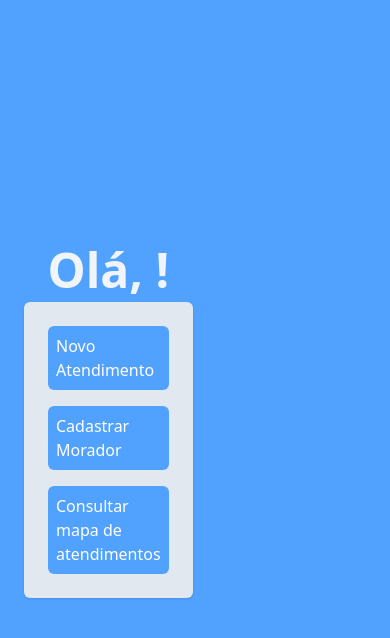
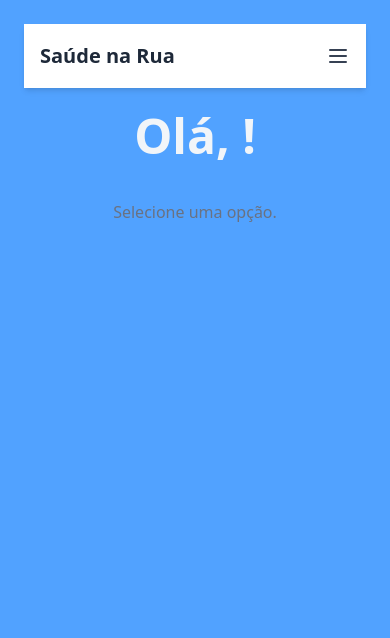
Before and after one commit to goncalvesAugusto7/street-practice-management, a React (Vite) app: page /agente in a window 390 px wide. Shown: the top 638 px of the page. Built offline with nearby package versions, Linux system fonts and the light colour scheme.

Commit message:
criação do component `header` (ajustes necessários)

```diff
--- /dev/null
+++ b/src/components/Header.jsx
@@ -0,0 +1,90 @@
+import { useState } from "react";
+
+export default function Header({
+  title,
+  menuItems = [],
+  onMenuItemClick,
+  isMenuOpen,
+  toggleMenu,
+}) {
+  return (
+    <header className="bg-white shadow-md">
+      <div className="container mx-auto px-4">
+        {/* barra superior */}
+        <div className="flex items-center justify-between h-16">
+          <div className="text-xl font-bold text-gray-800 ">{title}</div>
+
+          {/* botao hamburger (mobile) */}
+          <button
+            onClick={toggleMenu}
+            className="md:hidden text-gray-700 focus:outline-none"
+            aria-label="Toggle navigation"
+            aria-expanded={isMenuOpen}
+          >
+            {isMenuOpen ? (
+              <svg
+                xmlns="https://www.w3.org/2000/svg"
+                className="h-6 w-6"
+                fill="none"
+                viewBox="0 0 24 24"
+                stroke="currentColor"
+              >
+                <path
+                  strokeLinecap="round"
+                  strokeLinejoin="round"
+                  strokeWidth={2}
+                  d="M6 18L18 6M6 6l12 12"
+                />
+              </svg>
+            ) : (
+              <svg
+                xmlns="https://www.w3.org/2000/svg"
+                className="h-6 w-6"
+                fill="none"
+                viewBox="0 0 24 24"
+                stroke="currentColor"
+              >
+                <path
+                  strokeLinecap="round"
+                  strokeLinejoin="round"
+                  strokeWidth={2}
+                  d="M4 6h16M4 12h16M4 18h16"
+                />
+              </svg>
+            )}
+          </button>
+
+          {/* menu desktop (escondido no mobile) */}
+          <nav className="hidden md:flex space-x-6">
+            {menuItems.map((item) => {
+              <button
+                key={item.key || item.label}
+                onClick={() => onMenuItemClick(item)}
+                clasName="text-gray-700 hover:text-blue-600 font-medium px-3 py-2 rounded-md hover:bg-blue-50 transition"
+              >
+                {item.label}
+              </button>;
+            })}
+          </nav>
+        </div>
+
+        {/* menu mobile */}
+        {isMenuOpen && (
+          <nav className="md:hidden py-4 border-t border-gray-200 flex flex-col">
+            <div className="md:hidden py-4 border-t border-gray-200">
+              {menuItems.map((item) => {
+                <button
+                  key={item.key || item.label}
+                  onClick={() => onMenuItemClick(item)}
+                  className="text-left text-gray-700 hover:text-blue-600 font-medium px-3 py-2 rounded-md hover:bg-blue-100 w-full"
+                >
+                  {item.label}
+                </button>;
+              })}
+            </div>
+          </nav>
+        )}
+      </div>
+    </header>
+  );
+}
--- a/src/pages/AgentDashboard.jsx
+++ b/src/pages/AgentDashboard.jsx
@@ -5,55 +5,81 @@ import { useState } from "react";
 import RegisterResident from "./components/agent/RegisterResident";
 import NewService from "./components/agent/NewService";
 import ServiceMap from "./components/ServiceMap";
-
+import Header from "../components/Header";
 
 export default function AgentDashboard() {
-
   const navigate = useNavigate();
-    const[searchParams] = useSearchParams();
+  const [searchParams] = useSearchParams();
   const login = searchParams.get("login");
   const password = searchParams.get("password");
   const accesslevel = searchParams.get("accesslevel");
 
-    const [selected, setSelected] = useState("")
+  const [selected, setSelected] = useState("");
+  const [isMenuOpen, setIsMenuOpen] = useState(false);
 
   const componentsMap = {
     newService: NewService,
     registerResident: RegisterResident,
-        serviceMap: ServiceMap
-    }
-    const SelectedComponent = componentsMap[selected]
+    serviceMap: ServiceMap,
+  };
+  const componentsList = [
+    { label: "Novo Atendimento", component: NewService },
+    { label: "Cadastrar Morador", component: RegisterResident },
+    { label: "Consultar mapa de atendimentos", component: ServiceMap },
+  ];
+  const SelectedComponent = componentsList[selected];
+
+  const handleMenuItemClick = (item) => {
+    setSelected(item.component);
+    setIsMenuOpen(false);
+  };
 
   return (
-        <div className="w-screen h-screen bg-blue-400 flex flex-row justify-center p-6 items-center gap-4">
-            <div className="max-w-sm space-y-2">
+    <div className="w-screen h-screen bg-blue-400 justify-center p-6 items-center gap-4">
+      <Header
+        title="Saúde na Rua"
+        menuItems={componentsList}
+        onMenuItemClick={handleMenuItemClick}
+        isMenuOpen={isMenuOpen}
+        toggleMenu={() => {
+          setIsMenuOpen(!isMenuOpen);
+          console.log("foi clicado. menu aberto? " + isMenuOpen);
+        }}
+      />
 
+      {/* area do conteudo */}
+      <main className="container mx-auto px-4 py-6">
+        <Title>Olá, {login}!</Title>
+        <div className="w-full max-w-4xl">
+          {SelectedComponent ? (
+            <SelectedComponent />
+          ) : (
+            <p className="text-gray-500 text-center py-10">
+              Selecione uma opção.
+            </p>
+          )}
+        </div>
+      </main>
+
+      {/* <div className="max-w-sm space-y-2">
         <Title>Olá, {login}!</Title>
 
         <div className="space-y-4 p-6 bg-slate-200 rounded-md shadow flex flex-col">
-                    <Button
-                        onClick={()=> setSelected("newService")}
-                    >
+          <Button onClick={() => setSelected("newService")}>
             Novo Atendimento
           </Button>
-                    <Button
-                        onClick={()=> setSelected("registerResident")}
-                    >
+          <Button onClick={() => setSelected("registerResident")}>
             Cadastrar Morador
           </Button>
-                    <Button
-                        onClick={()=> setSelected("serviceMap")}
-                    >
+          <Button onClick={() => setSelected("serviceMap")}>
             Consultar mapa de atendimentos
           </Button>
         </div>
+      </div> */}
 
+      {/* <div className="w-full max-w-sm space-y-2">
+        {SelectedComponent ? <SelectedComponent /> : <p></p>}
+      </div> */}
     </div>
-
-            <div className="w-full max-w-sm space-y-2">
-                {SelectedComponent ? <SelectedComponent/> : <p></p>}
-            </div>
-
-        </div>
-    )
+  );
 }
```
Also changed, not shown: 1 other file (tests, documents, lock files or other folders). Lines whose indentation alone changed are shown as unchanged.
